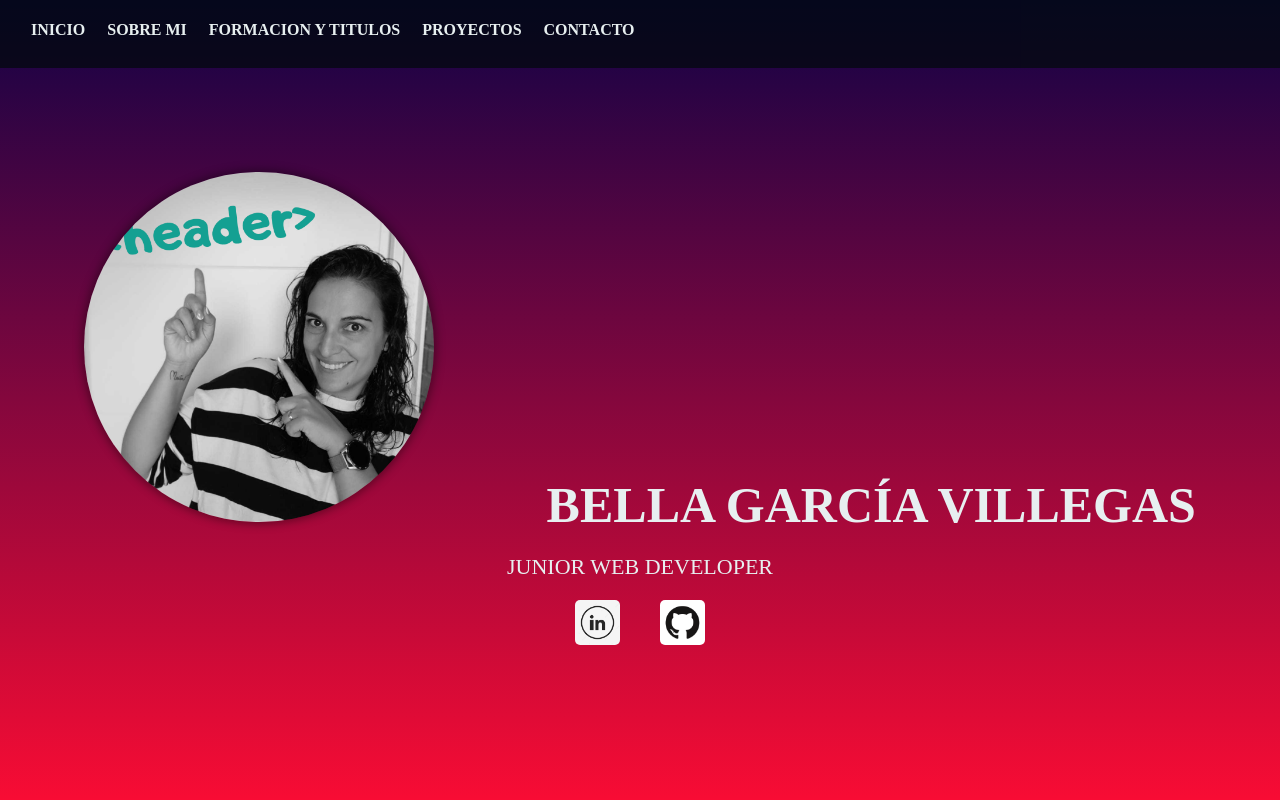
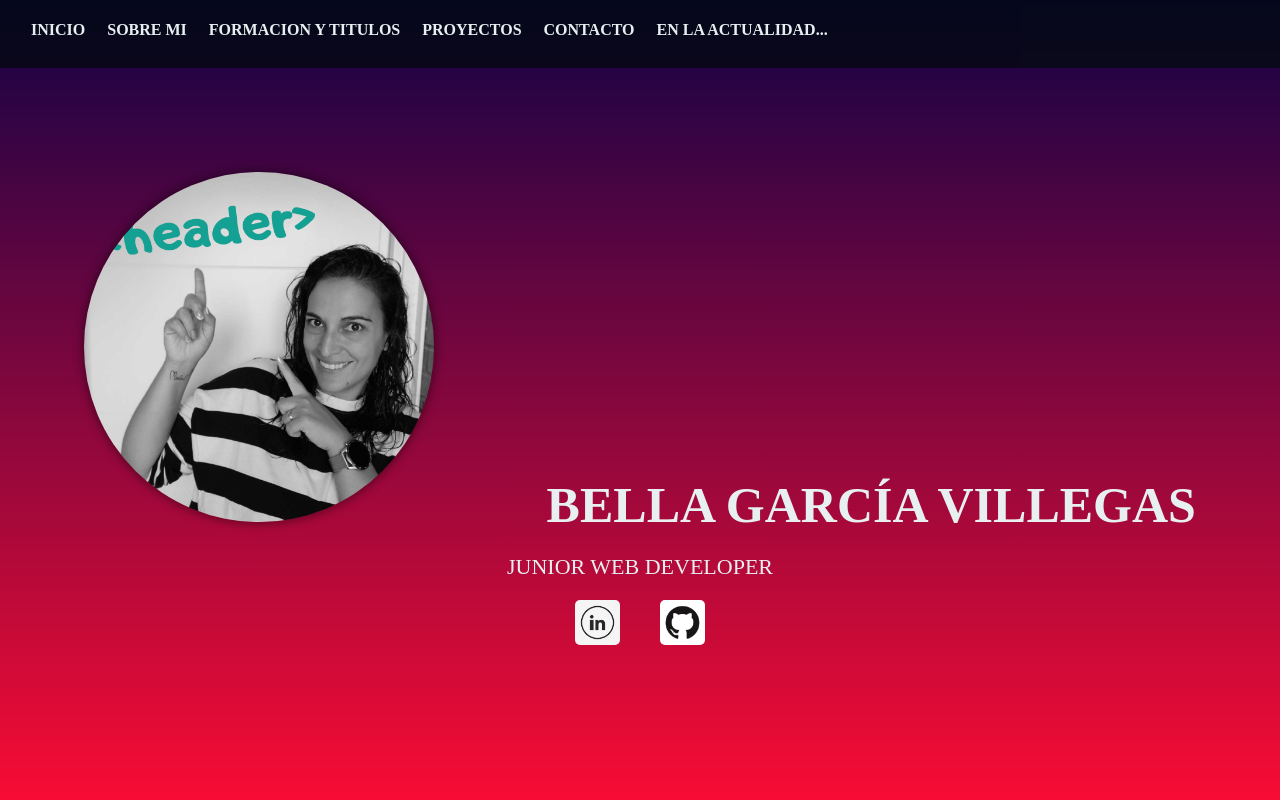
Before and after one commit to Bella-forOf/porfolio, a React (Create React App) app: page / in a window 1280 px wide. Shown: the top 800 px of the page. Built offline with nearby package versions, Linux system fonts and the light colour scheme; a web font is replaced by a local one.

Commit message:
new secction actual

```diff
--- a/src/components/Header.js
+++ b/src/components/Header.js
@@ -22,6 +22,9 @@ function Header() {
           </a>
           <a className="header__nav--link" href="#contact-section">
             Contacto
+          </a>
+          <a className="header__nav--link" href="#contact-section">
+            En la actualidad...
           </a>
         </nav>
       </section>
```
